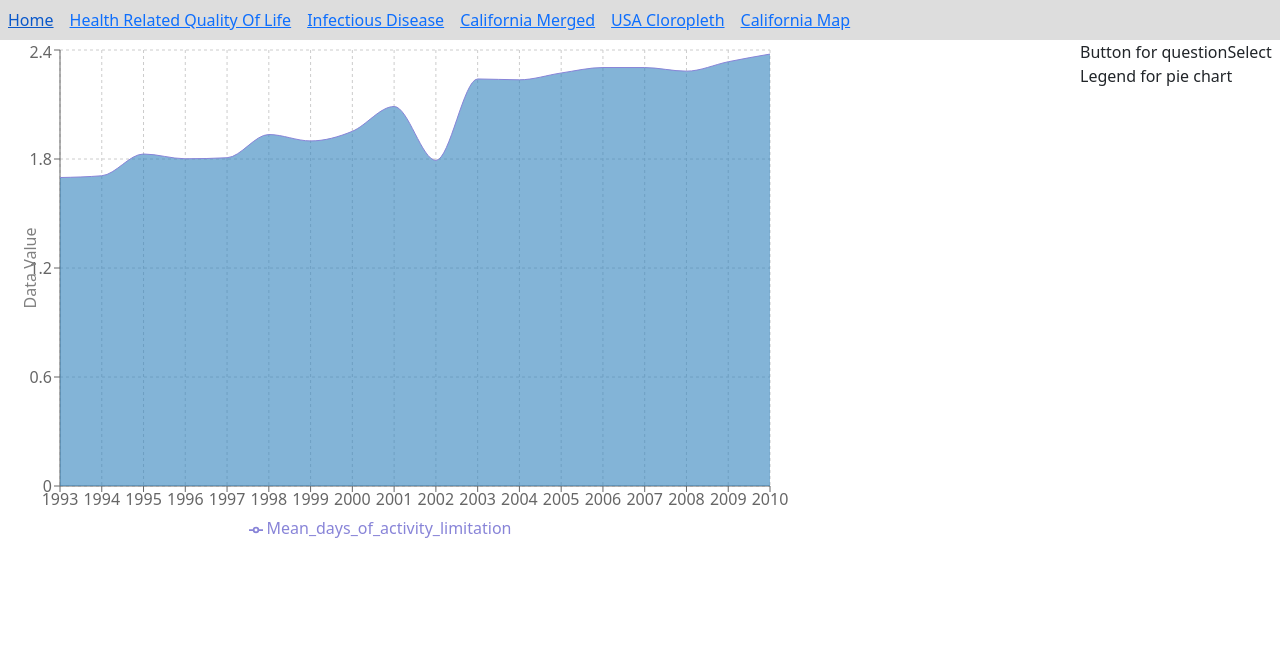
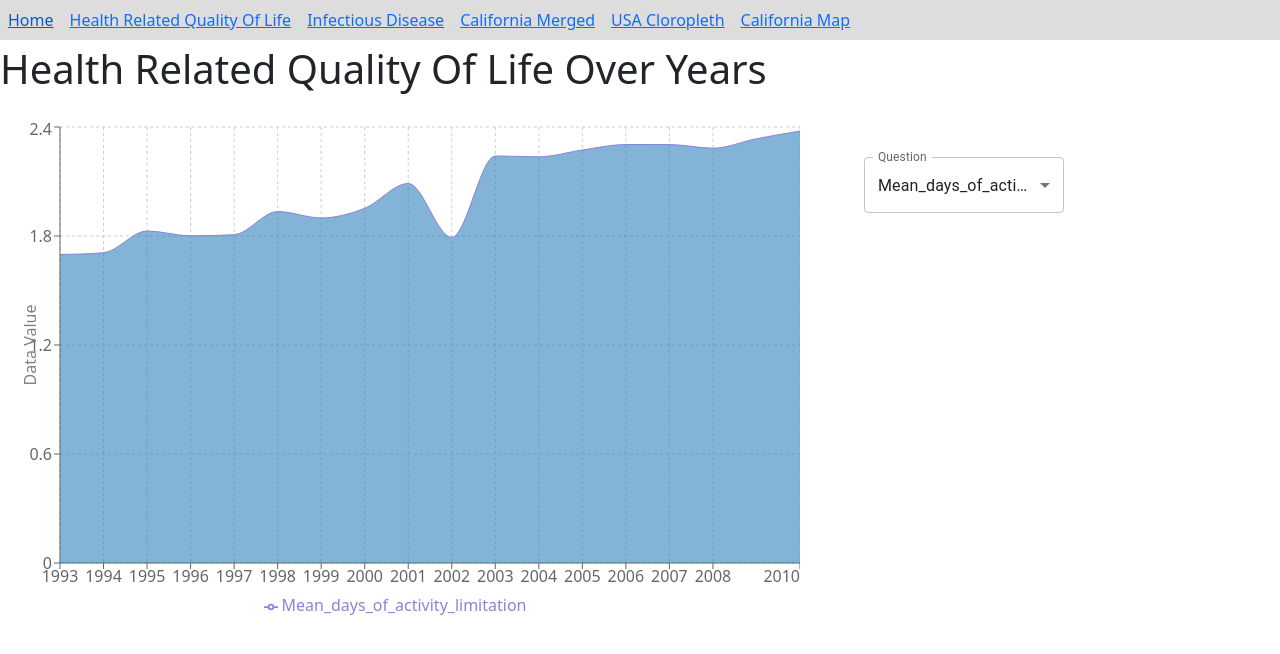
Before and after one commit to BingQuanChua/Quality-of-Life, a React (Create React App) app in the folder react-app/: page /health-viz in a window 1280 px wide. Shown: the top 654 px of the page. Built offline with nearby package versions, Linux system fonts and the light colour scheme.

Commit message:
feat: add title and other func

```diff
--- a/react-app/src/components/CaliforniaMerged/Index.js
+++ b/react-app/src/components/CaliforniaMerged/Index.js
@@ -23,6 +23,11 @@ export default function QualityOfLife() {
         justifyContent="center"
         alignItems="center"
       >
+        <Grid item sm={12}>
+          <h1 style={{marginLeft:5, marginTop: 5}}>
+            Rate of Infectious Diseases Against Quality Of Life
+          </h1>
+        </Grid>
         <Grid item xs={12}>
           <ScatterRecharts
             cusWidth={800}
@@ -30,20 +35,20 @@ export default function QualityOfLife() {
           />
         </Grid>
 
-        <Grid item xs={12}>
-          <h3>However</h3>
-          <div>
+        <Grid item xs={12} style={{backgroundColor: "#eee", marginTop: 10}}>
+          <h3 style={{marginLeft:15}}>However</h3>
+          <div style={{marginLeft:15}}>
             Don't let imbalanced data deceives you
           </div>
         </Grid>
-        <Grid item md={6}>
-          <h3>Data Without Chlamydia</h3>
+        <Grid item xs={12} md={6}>
+          <h3 style={{marginLeft:15}}>Data Without Chlamydia</h3>
           <ScatterRecharts
             cusWidth={500}
             data={dataCalifornia_SY_No_CAL}
           />
         </Grid>
-        <Grid item md={6}>
+        <Grid item xs={12} md={6}>
         <h3>Data With Only Chlamydia</h3>
           <ScatterRecharts
             cusWidth={500}
--- a/react-app/src/components/CaliforniaMerged/ScatterRecharts.js
+++ b/react-app/src/components/CaliforniaMerged/ScatterRecharts.js
@@ -23,8 +23,10 @@ export default function ScatterRecharts ({data, cusWidth}) {
         }}
       >
         <CartesianGrid />
-        <XAxis type="number" dataKey="Mean_days_of_activity_limitation.Data_Value" name="Health Data Value" unit="" />
-        <YAxis type="number" dataKey="Mean_days_of_activity_limitation.Rate" name="Infectious Rate" unit="" />
+        <XAxis type="number" dataKey="Mean_days_of_activity_limitation.Data_Value" name="Health Data Value" unit=""
+               label={{ value: 'Average Days', angle: 0, position: 'insideBottom' }}/>
+        <YAxis type="number" dataKey="Mean_days_of_activity_limitation.Rate" name="Infectious Rate" unit=""
+               label={{ value: 'Infectious Rate', angle: -90, position: 'Center' }}/>
         <ZAxis type="number" dataKey="Mean_days_of_activity_limitation.Sample_Size" range={[60, 400]} name="Sample Size" unit="" />
         <Tooltip cursor={{ strokeDasharray: '3 3' }} />
         <Legend />
--- a/react-app/src/components/Home.js
+++ b/react-app/src/components/Home.js
@@ -1,6 +1,6 @@
 export default function Home() {
   return (
-    <div>
+    <div style={{marginLeft: 10, marginTop: 10}}>
       <h1>
         Data Viz Project
       </h1>
--- a/react-app/src/components/InfectiousDisease/Index.js
+++ b/react-app/src/components/InfectiousDisease/Index.js
@@ -30,11 +30,20 @@ export default function InfectiousDisease() {
   return (
     <Box sx={{ flexGrow: 1 }}>
       <Grid container spacing={1}>
+        <Grid item sm={12} style={{marginLeft:5}}>
+          <h1 style={{marginTop: 5}}>
+            Rate of Infectious Diseases Over Years
+          </h1>
+          <p>
+            Note: Only data with count &#62; 20 will be marked with a smily face,
+            indicating that the records is stable due to sufficient records of data
+          </p>
+        </Grid>
         {
           Object.keys(dataIDCalifornia).map((disease)=>{
             return (
-              <Grid item xs={6} sm={4}>
-                {disease}
+              <Grid item xs={12} sm={6} md={4}>
+                <div style={{marginLeft:5}}>{disease}</div>
                 <LineChart
                   width={300}
                   height={200}
--- a/react-app/src/components/Navbar.css
+++ b/react-app/src/components/Navbar.css
@@ -1,7 +1,10 @@
 /* Navigation bar */
 
 #navbar nav {
-  margin-bottom: 20;
+  /* margin-bottom: 20; */
+  margin: 0;
+  position: relative;
+  overflow: hidden;
 }
 
 #navbar ul {
@@ -10,6 +13,7 @@
   margin: 0;
   padding: 0;
   overflow: hidden;
+  height: 35;
 }
 
 #navbar li {
@@ -19,5 +23,5 @@
 #navbar li a {
   display: block;
   padding: 8px;
-  background-color: #dddddd;
+  float: none;
 }
--- a/react-app/src/components/QualityOfLife/CustomTooltip.js
+++ b/react-app/src/components/QualityOfLife/CustomTooltip.js
@@ -7,7 +7,7 @@ export default function CustomTooltip ({ active, payload, label }) {
     // console.log(data_QOL_YQB[label][payload[0].name])
     return (
       <div className="custom-tooltip">
-        <p className="label">{`${label}`}</p>
+        <p className="label">{`${label}: ${payload[0].value}`}</p>
         <PieRecharts year={label} question={payload[0].name}/>
       </div>
     );
--- a/react-app/src/components/QualityOfLife/Index.js
+++ b/react-app/src/components/QualityOfLife/Index.js
@@ -12,6 +12,10 @@ import {
 
 import Box from '@mui/material/Box';
 import Grid from '@mui/material/Grid';
+import InputLabel from '@mui/material/InputLabel';
+import MenuItem from '@mui/material/MenuItem';
+import FormControl from '@mui/material/FormControl';
+import Select from '@mui/material/Select';
 
 // components
 import CustomTooltip from './CustomTooltip';
@@ -21,19 +25,28 @@ import dataQOL_YQ from '../../data/quality_of_life_groupby_YearQuestion.json'
 
 export default function QualityOfLife() {
 
-  const [ questionSelected, setQuestionSelected] = useState("Mean_days_of_activity_limitation")
+  const [ question, setQuestion] = useState("Mean_days_of_activity_limitation")
+
+  const handleChange = (event) => {
+    setQuestion(event.target.value);
+  };
 
   return (
     <Box sx={{ flexGrow: 1 }}>
       <Grid container spacing={2}>
-        <Grid item xs={10}>
+        <Grid item md={12}>
+          <h1 style={{marginTop: 5}}>
+            Health Related Quality Of Life Over Years
+          </h1>
+        </Grid>
+        <Grid item xs={12} md={8}>
           <AreaChart
             width={800}
             height={500}
             data={dataQOL_YQ}
             margin={{
               top: 10,
-              right: 30,
+              right: 0,
               left: 0,
               bottom: 0,
             }}
@@ -41,38 +54,43 @@ export default function QualityOfLife() {
             <CartesianGrid strokeDasharray="3 3" />
             <XAxis dataKey="Year" />
             <YAxis label={{ value: 'Data Value', angle: -90, position: 'Center' }}/>
-            <Tooltip content={<CustomTooltip questionSelected={questionSelected}/>}/>
+            <Tooltip content={<CustomTooltip questionSelected={question}/>}/>
             <Legend />
             <Area
               type="monotone"
-              dataKey={questionSelected+".Data_Value"}
-              name="Mean_days_of_activity_limitation"
+              dataKey={question+".Data_Value"}
+              name={question}
               stroke="#8884d8"
             />
-            {/* <Line
-              type="monotone"
-              dataKey="Mean_mentally_unhealthy_days.Data_Value"
-              name="Mean_mentally_unhealthy_days"
-              stroke="#ffa4d8"
-            />
-            <Line
-              type="monotone"
-              dataKey="Mean_physically_or_mentally_unhealthy_days.Data_Value"
-              name="Mean_physically_or_mentally_unhealthy_days"
-              stroke="#0084d8"
-            />
-            <Line
-              type="monotone"
-              dataKey="Mean_physically_unhealthy_days.Data_Value"
-              name="Mean_physically_unhealthy_days"
-              stroke="#8800aa"
-            /> */}
           </AreaChart>
         </Grid>
 
-        <Grid item xs={2}>
-          Button for questionSelect
-          Legend for pie chart
+        <Grid item xs={12} md={4}>
+          <Box sx={{
+            width: 200,
+            mt: 5,
+            mr: 5,
+          }}>
+            <FormControl fullWidth>
+              <InputLabel id="demo-simple-select-label">Question</InputLabel>
+              <Select
+                labelId="demo-simple-select-label"
+                id="demo-simple-select"
+                value={question}
+                label="Question"
+                onChange={handleChange}
+              >
+                <MenuItem value={"Mean_days_of_activity_limitation"}>Mean_days_of_activity_limitation</MenuItem>
+                <MenuItem value={"Mean_mentally_unhealthy_days"}>Mean_mentally_unhealthy_days</MenuItem>
+                <MenuItem value={"Mean_physically_or_mentally_unhealthy_days"}>Mean_physically_or_mentally_unhealthy_days</MenuItem>
+                <MenuItem value={"Mean_physically_unhealthy_days"}>Mean_physically_unhealthy_days</MenuItem>
+                <MenuItem value={"Percentage_with_14_or_more_activity_limitation_days"}>Percentage_with_14_or_more_activity_limitation_days</MenuItem>
+                <MenuItem value={"Percentage_with_14_or_more_mentally_unhealthy_days_"}>Percentage_with_14_or_more_mentally_unhealthy_days_</MenuItem>
+                <MenuItem value={"Percentage_with_14_or_more_physically_unhealthy_days"}>Percentage_with_14_or_more_physically_unhealthy_days</MenuItem>
+                <MenuItem value={"Percentage_with_fair_or_poor_self-rated_health"}>Percentage_with_fair_or_poor_self-rated_health</MenuItem>
+              </Select>
+            </FormControl>
+          </Box>
         </Grid>
       </Grid>
     </Box>
```
